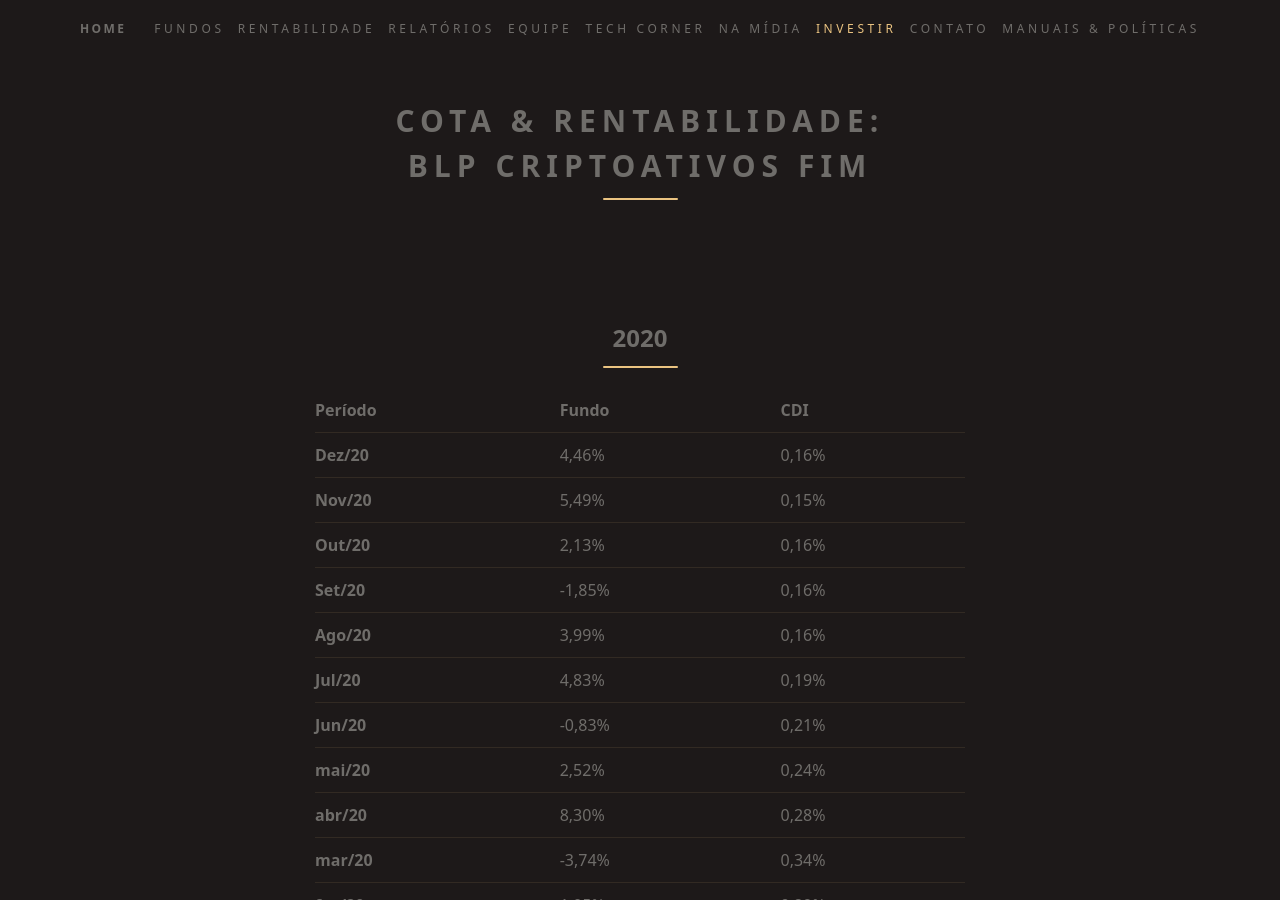
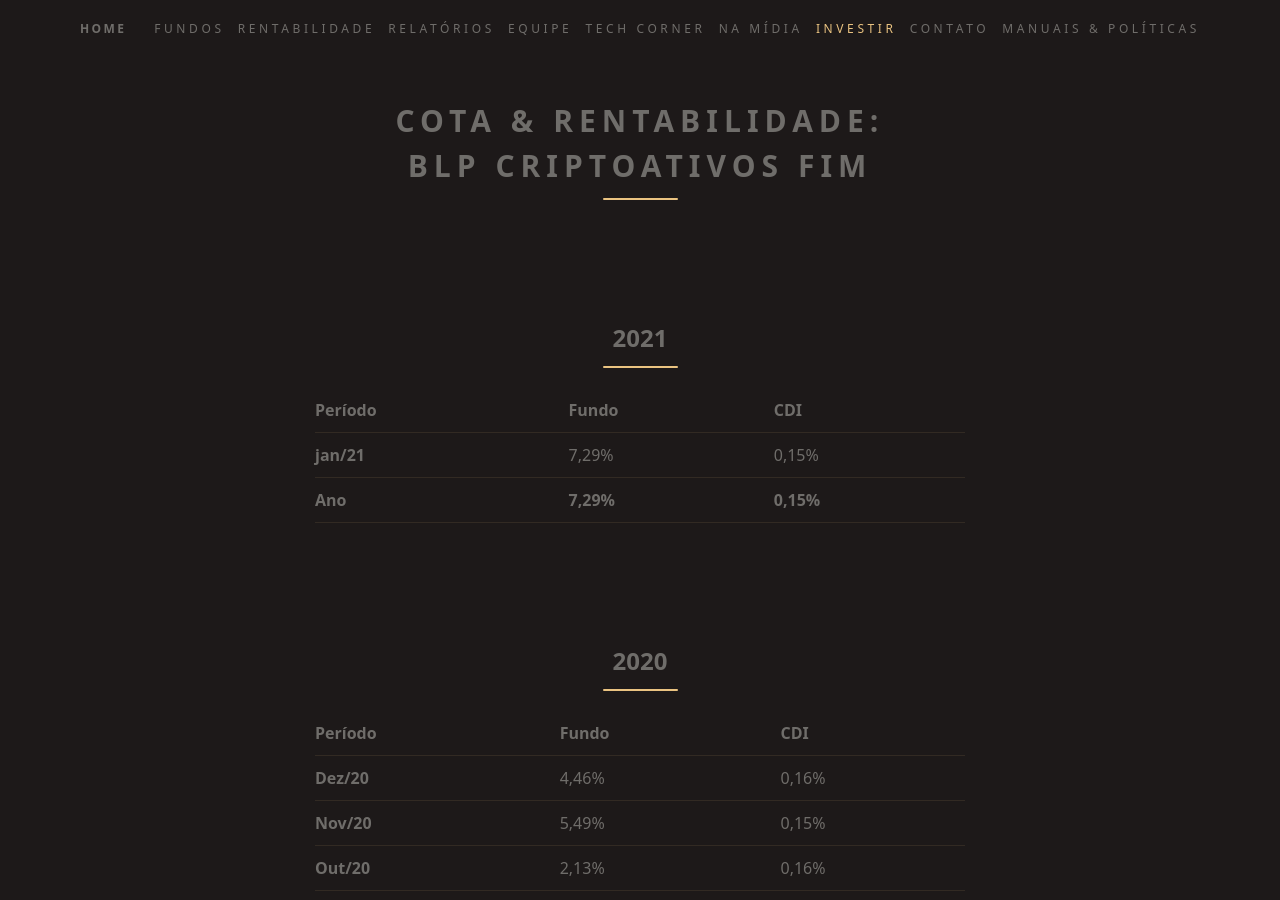
Before and after one commit to ateliedetemas/blpcrypto, a Jekyll site: the page built from _pages/rentabilidade/ativos-fim.md, in a window 1280 px wide and 900 px high. Built offline with Jekyll 4.4.1, drawn with Linux system fonts in a browser that asks for light colours.

Commit message:
Update ativos-fim.md

```diff
--- a/_pages/rentabilidade/ativos-fim.md
+++ b/_pages/rentabilidade/ativos-fim.md
@@ -4,6 +4,13 @@ layout: page
 title: "Cota & Rentabilidade: BLP Criptoativos FIM"
 permalink: "/rentabilidade/ativos-fim/"
 ---
+## 2021
+
+Período | Fundo | CDI
+---|---|---
+**jan/21** | 7,29% | 0,15%
+**Ano**  | **7,29%** | **0,15%**
+
 ## 2020
 
 Período | Fundo | CDI
```
